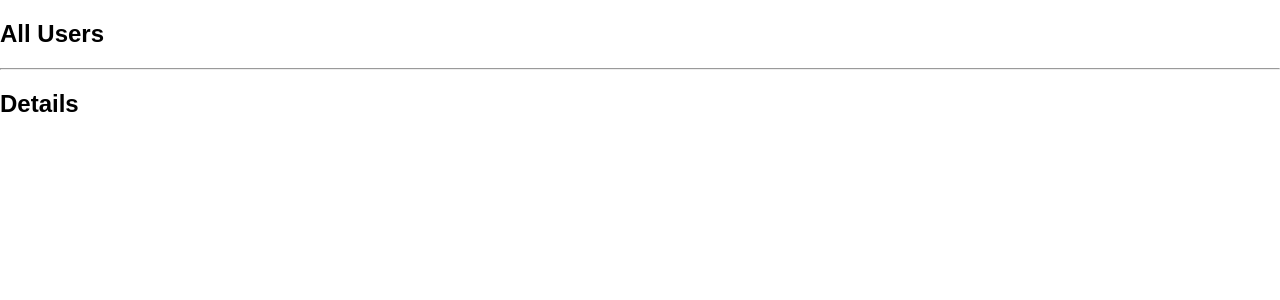
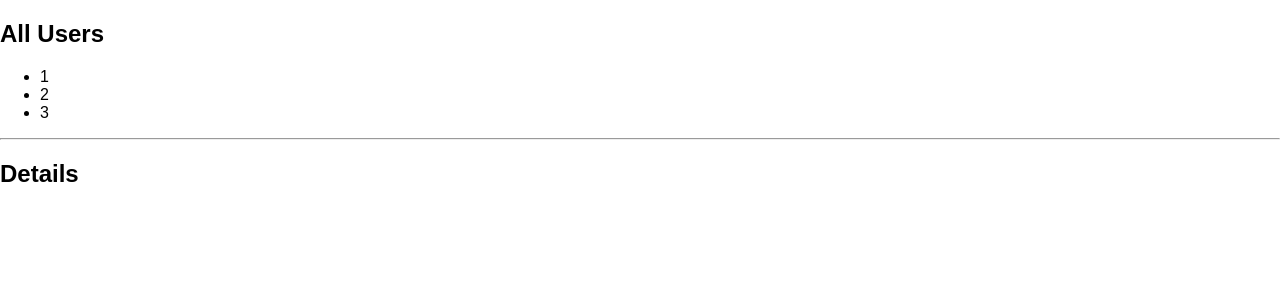
Before and after one commit to shibut12/users-rect-app, a React (Create React App) app: page / in a window 1280 px wide. Shown: the top 300 px of the page. Built offline with nearby package versions, Linux system fonts and the light colour scheme.

Commit message:
Created a dummy container, connected to app

```diff
--- a/src/components/App.js
+++ b/src/components/App.js
@@ -1,10 +1,13 @@
 import React, { Component } from 'react';
+
+import UserList from '../containers/user-list';
 
 class App extends Component {
   render() {
     return (
       <div className="App">
         <h2>All Users</h2>
+        <UserList />
         <hr />
         <h2>Details</h2>
       </div>
--- /dev/null
+++ b/src/containers/user-list.js
@@ -0,0 +1,17 @@
+import React, {Component} from 'react';
+import {bindActionCreators} from 'redux';
+import {connect} from 'react-redux';
+
+class UserList extends Component{
+    render(){
+        return(
+            <ul>
+                <li>1</li>
+                <li>2</li>
+                <li>3</li>
+            </ul>
+        );
+    }
+}
+
+export default UserList;
```
